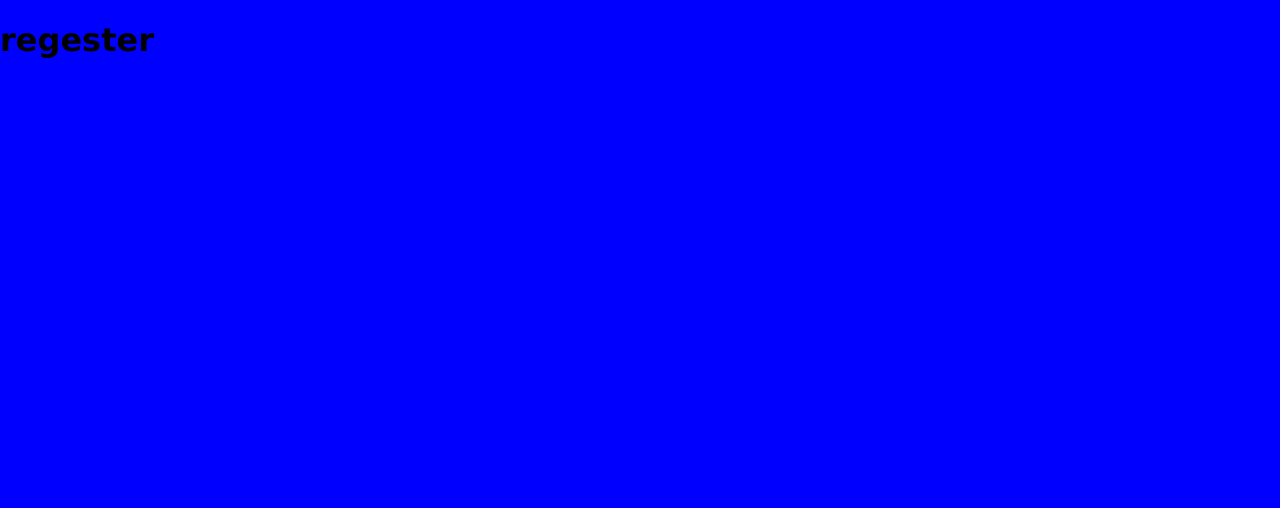
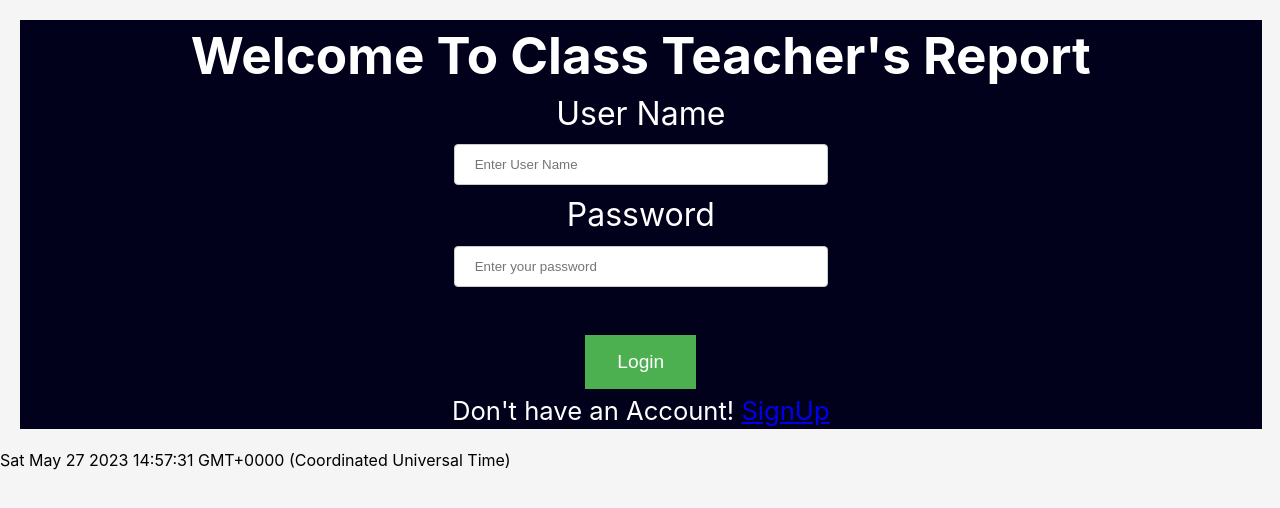
Before and after one commit to katnik-256/my-db, a website: page views/index.html in a window 1280 px wide. Drawn offline with Linux system fonts and the light colour scheme.

Commit message:
first commit

```diff
--- a/package.json
+++ b/package.json
@@ -11,6 +11,7 @@
   "dependencies": {
     "express": "^4.18.2",
     "mysql": "^2.18.1",
+    "nodemon": "^2.0.22",
     "pug": "^3.0.2"
   }
 }
--- a/views/index.css
+++ b/views/index.css
@@ -1,7 +1,68 @@
-body{
-    background-color: blue;
+html {
+    box-sizing: border-box;
+  }
+
+  *, *::before, *::after {
+    box-sizing: inherit;
     margin: 0;
     padding: 0;
-    font-family: 'Lucida Sans', 'Lucida Sans Regular', 'Lucida Grande', 'Lucida Sans Unicode', Geneva, Verdana, sans-serif;
+  }
+  body{
+    font-family:
+   -apple-system, BlinkMacSystemFont, 'Segoe UI', Roboto, Oxygen-Sans,
+    Ubuntu, Cantarell, 'Helvetica Neue', sans-serif;
+   line-height: 1.4;
+   background-color: whitesmoke;
+  }
 
-}
+  .flex-container{
+    display: flex;
+    background-color: rgb(1, 1, 28);
+    flex-direction: column;
+
+    align-items: center;
+    width: 97%;
+    margin: 20px;
+  }
+  div{
+    display: flex;
+    text-align: center;
+    color: white;
+    font-size: 2vw;
+
+  }
+  label{
+    margin-top: 20px;
+    font-size: xx-large;
+
+  }
+  input[type=text]{
+  width: 100%;
+  padding: 12px 20px;
+  margin: 8px 0;
+  display: inline-block;
+  border: 1px solid #ccc;
+  border-radius: 4px;
+  box-sizing: border-box;
+
+  }
+  input[type=password]{
+    width: 100%;
+  padding: 12px 20px;
+  margin: 8px 0;
+  display: inline-block;
+  border: 1px solid #ccc;
+  border-radius: 4px;
+  box-sizing: border-box;
+
+  }
+  input[type = submit]{
+    background-color: #4CAF50;
+  border: none;
+  color: white;
+  padding: 16px 32px;
+  text-decoration: none;
+  margin: 4px 2px;
+  cursor: pointer;
+  font-size: 1.5vw;
+  }
--- a/views/index.html
+++ b/views/index.html
@@ -10,7 +10,32 @@
 </head>
 <body>
 
-    <h1>regester</h1>
+    <div class="flex-container">
+        <div>
+            <h1 id="hd">Welcome To Class Teacher's Report</h1>
+        </div>
+
+        <form name="Login " action="#" onsubmit="return validateForm()" method="post">
+            <label for="User Name"> User Name</label><br>
+            <input type="text"userName class="userName" aria-label="Enter User Name"
+             placeholder="Enter User Name" required>
+            <label for="Password"> Password</label><br>
+            <input type="password" class="password" placeholder="Enter your password" required><br><br>
+             <input id="btn" type="submit"  value="Login">
+        </form>
+
+        <p>Don't have an Account! <span> <a href="signup.html"> SignUp </a></span></p>
+
+        <p id="person"></p>
+        <p id="demo"></p>
+        <p id="add"></p>
+<p id="g"></p>
+
+
+    </div>
+    <script>document.write(Date())</script>
+
+    <script src="index.js"></script>
 
 </body>
 </html>
--- /dev/null
+++ b/views/signUp.css
@@ -0,0 +1,86 @@
+body {font-family: Arial, Helvetica, sans-serif;
+    margin-left: 60px;
+    margin-right: 60px;
+
+}
+* {box-sizing: border-box}
+.flex-container{
+    display: flex;
+    background-color: rgb(1, 1, 28);
+    flex-direction: column;
+}
+
+h1{
+    text-align: center;
+    font-size: 4vw;
+    color: #ddd;
+}
+label, p{
+    color: #ddd;
+}
+/* Full-width input fields */
+input[type=text], input[type=password] {
+  width: 100%;
+  padding: 15px;
+  margin: 5px 0 22px 0;
+  display: inline-block;
+  border: none;
+  background: #f1f1f1;
+}
+
+input[type=text]:focus, input[type=password]:focus {
+  background-color: #ddd;
+  outline: none;
+}
+
+hr {
+  border: 1px solid #f1f1f1;
+  margin-bottom: 25px;
+}
+
+/* Set a style for all buttons */
+button {
+  background-color: #4CAF50;
+  color: white;
+  padding: 14px 20px;
+  margin: 8px 0;
+  border: none;
+  cursor: pointer;
+  width: 100%;
+  opacity: 0.9;
+}
+
+button:hover {
+  opacity:1;
+}
+
+/* Extra styles for the cancel button */
+.cancelbtn {
+  padding: 14px 20px;
+  background-color: #f44336;
+}
+
+/* Float cancel and signup buttons and add an equal width */
+.cancelbtn, .signupbtn {
+  float: left;
+  width: 40%;
+}
+
+/* Add padding to container elements */
+.container {
+  padding: 30px;
+}
+
+/* Clear floats */
+.clearfix::after {
+  content: "";
+  clear: both;
+  display: table;
+}
+
+/* Change styles for cancel button and signup button on extra small screens */
+@media screen and (max-width: 300px) {
+  .cancelbtn, .signupbtn {
+     width: 100%;
+  }
+}
```
Also changed, not shown: app.js (+13 -3 lines), views/signUp.html (added, +44 -0 lines), 2 other files.
